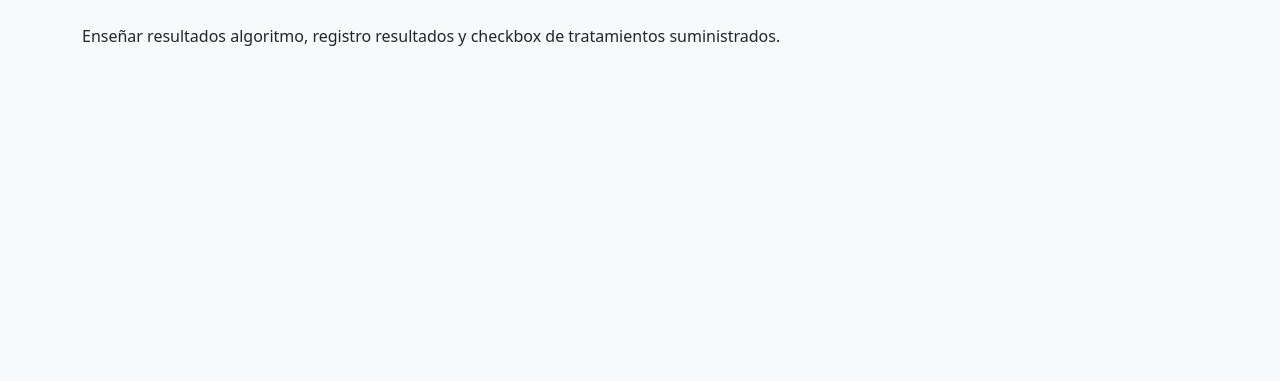
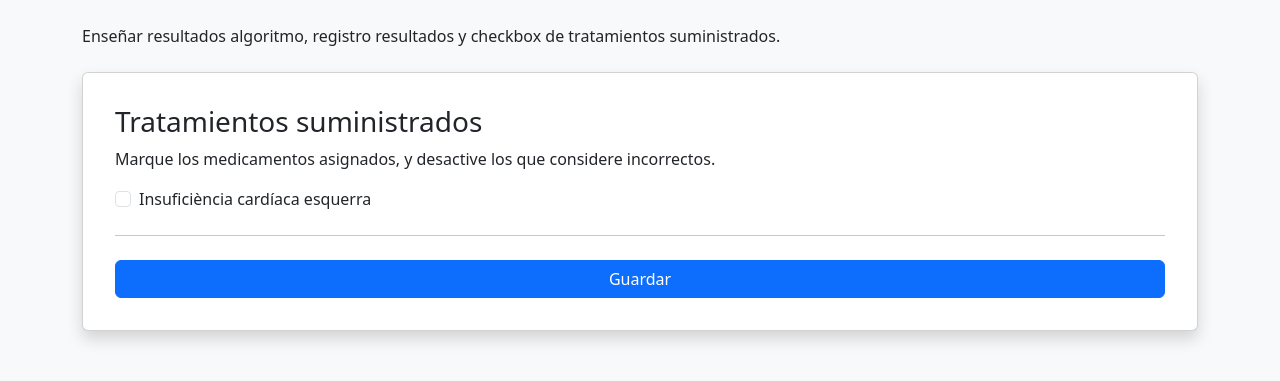
Before and after one commit to hsanzg/marato-2024, a FastAPI app: template Backend/templates/resultado.html in a window 1280 px wide. Shown: the top 381 px of the page. Run offline with FastAPI, Linux system fonts and the light colour scheme; the template is opened without the code that fills it, so the values that code supplies are empty.

Commit message:
Tratamientos

```diff
--- a/Backend/patient.py
+++ b/Backend/patient.py
@@ -1,6 +1,10 @@
 from datetime import datetime
 from dataclasses import dataclass, field
 from typing import List, Dict
+
+TRATAMIENTOS_DISPONIBLES = [
+  'piperacilina_tazobactam', 'cefalosporina', 'levofloxacino', 'oseltamivir', 'ganciclovir', 'sulfametoxazol_trimetoprim', 'ac_folic', 'omeprazol', 'n_acetilcisteina', 'morfina', 'bemiparina', 'metilprednisolona', 'losartan', 'calci_vitamina_d', 'tinzaparina'
+]
 
 # Tipos de diagnóstico:
 # - concret_pneumo
@@ -40,23 +44,7 @@ class Patient:
       "auscultacio_de_xiulets": False, #  (sibilants) o altres sorolls diferents als que té el pacient de base
       "to_blau_distal": False # als dits o llavis
     }
-    self.tratamientos = {
-      'Piperacilina/Tazobactam 4g/0,5g cada 8h e.v.': False,
-      'Cefalosporina 3ª generació': False,
-      'Levofloxacino 500mg/24h v.o.': True,
-      'Oseltamivir 75mg/12h v.o.': False,
-      'Ganciclovir 5mg/Kg pes/12h e.v.': True,
-      'Sulfametoxazol/trimetoprim 800/160 mg/12h v.o.': False,
-      'Àc. Fòlic': False,
-      'Omeprazol 20mg/12-24h e.v.': False,
-      'N-acetilcisteïna 600mg/8h v.o.': False,
-      'Morfina 2,5-5mg s.c.': False,
-      'Bemiparina 2500-3500 UI/0,2 mL (segons Kg pes) s.c./dia': False,
-      'Metilprednisolona 1-2 mg/Kg pes/d e.v.': False,
-      'Losartan 50mg/24h v.o.': False,
-      'Calci + Vitamina D 500mg/400 UI 2comp/d v.o.': False,
-      'Tinzaparina 20000UI/0,5-0,9 mL (segons Kg pes)': False
-    }
+    self.tratamientos = {nom: False for nom in TRATAMIENTOS_DISPONIBLES}
     self.urgencias = []
     self.pruebas = []
     self.AgudMPID = {
--- a/Backend/templates/resultado.html
+++ b/Backend/templates/resultado.html
@@ -1,4 +1,24 @@
 {% include 'header_con_todo.html' %}
 Enseñar resultados algoritmo, registro resultados y checkbox de tratamientos suministrados.
 
+<form action="/guardar_trats?dest=/especialista/{{pac.id}}" method="POST">
+  <input type="hidden" name="id" value="{{ pac.id }}">
+<div class="shadow p-3 my-4 card tarjeta">
+  <div class="card-body">
+    <div class="form-header">
+      <h3 class="card-title">Tratamientos suministrados</h3>
+      <p>Marque los medicamentos asignados, y desactive los que considere incorrectos.</p>
+    </div>
+    <div class="form-check">
+      <input class="form-check-input" type="checkbox" name="insuficiencia_cardiaca_esquerra" {% if pac.AgudMPID['insuficiencia_cardiaca_esquerra'] %}checked{% endif %}>
+      <label class="form-check-label">
+        Insuficiència cardíaca esquerra
+      </label>
+    </div>
+    <hr class="my-4">
+    <button class="w-100 btn btn-primary" type="submit">Guardar</button>
+  </div>
+</div>
+</form>
+
 {% include 'footer_con_todo.html' %}
```
